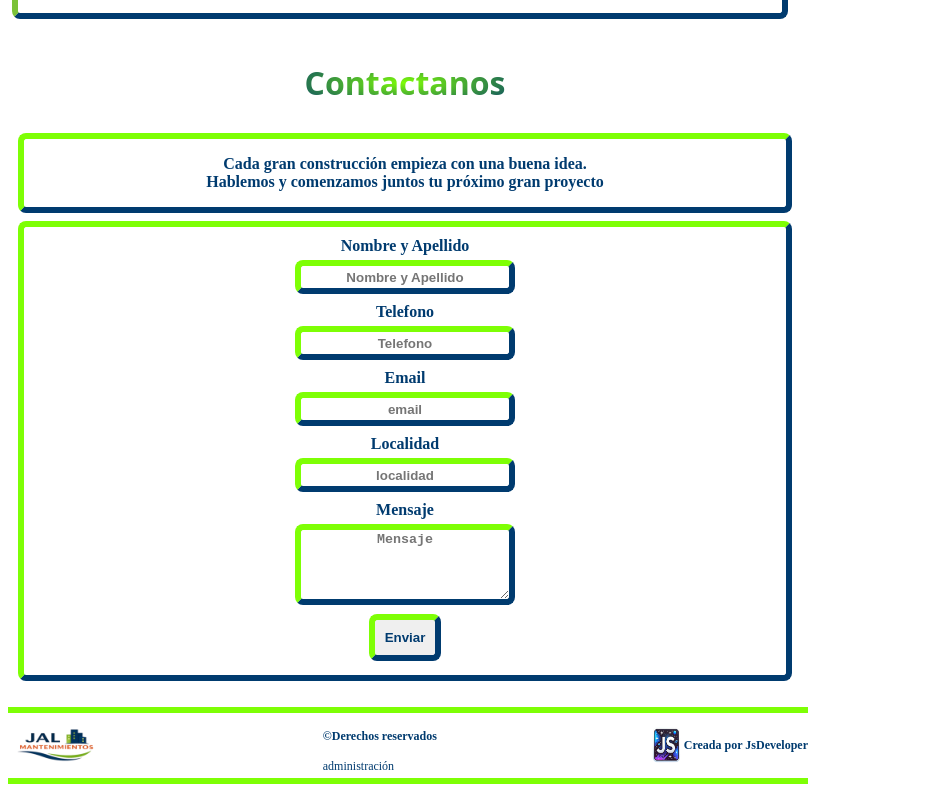
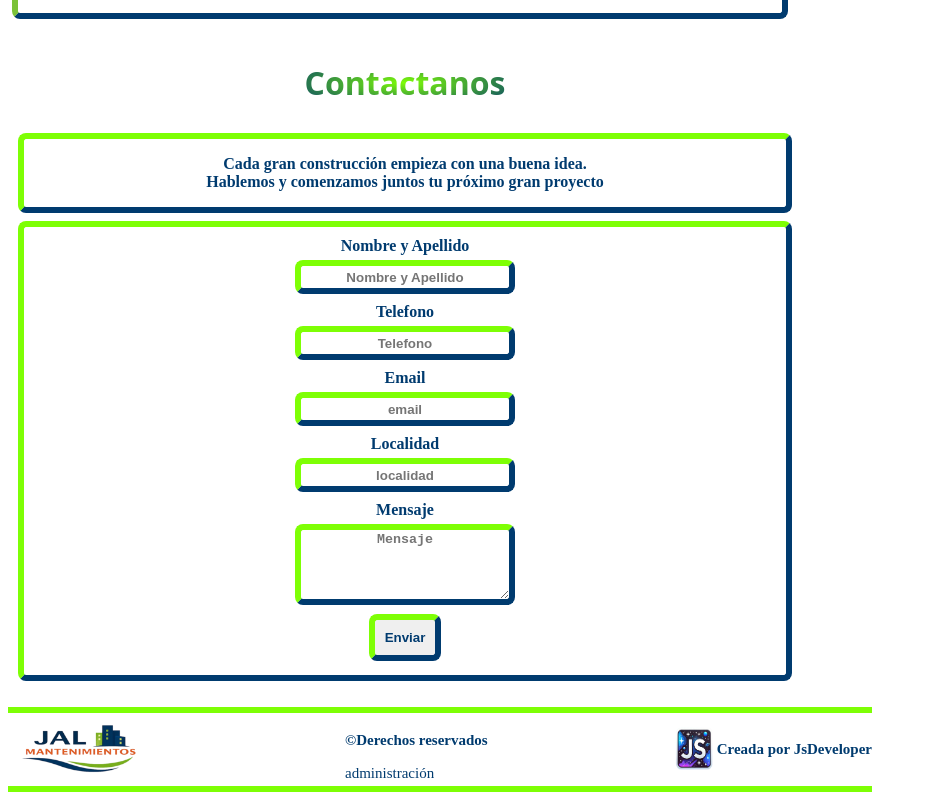
Before and after one commit to Josu98888/frontend-JALConstrucciones, an Angular app: page / in a window 1280 px wide. Shown: the part 809-1609 px from the top of the page, without its empty margins (0-927 px from the left). Built offline with nearby package versions, Linux system fonts and the light colour scheme; no server answers.

Commit message:
Se creó el responsive en Tablet en el component footer

```diff
--- a/src/app/Components/footer/footer.component.css
+++ b/src/app/Components/footer/footer.component.css
@@ -40,3 +40,23 @@
     width: 30px;
   }
 }
+/*  --------------------- Tablet ------------------------------ */
+@media (min-width: 768px) {
+  .footer {
+    width: 108vh;
+  }
+  /*  ------------------- Left ----------------- */
+  .footer__logo {
+    width: 150px;
+  }
+  .footer_link {
+    font-size: 15px;
+  }
+  .footer__text {
+    font-size: 15px;
+  }
+  /*  ------------------- Right ----------------- */
+  .footer__logoJs {
+    width: 40px;
+  }
+}
--- a/src/app/Components/header/header.component.css
+++ b/src/app/Components/header/header.component.css
@@ -94,7 +94,7 @@
 /*  ------------------------------------------- Tablet ------------------------------------------------ */
 @media (min-width: 768px) {
   .header {
-    width: 110vh;
+    width: 108vh;
     height: 105px;
     border-bottom: 6px solid #7bc238;
   }
```
